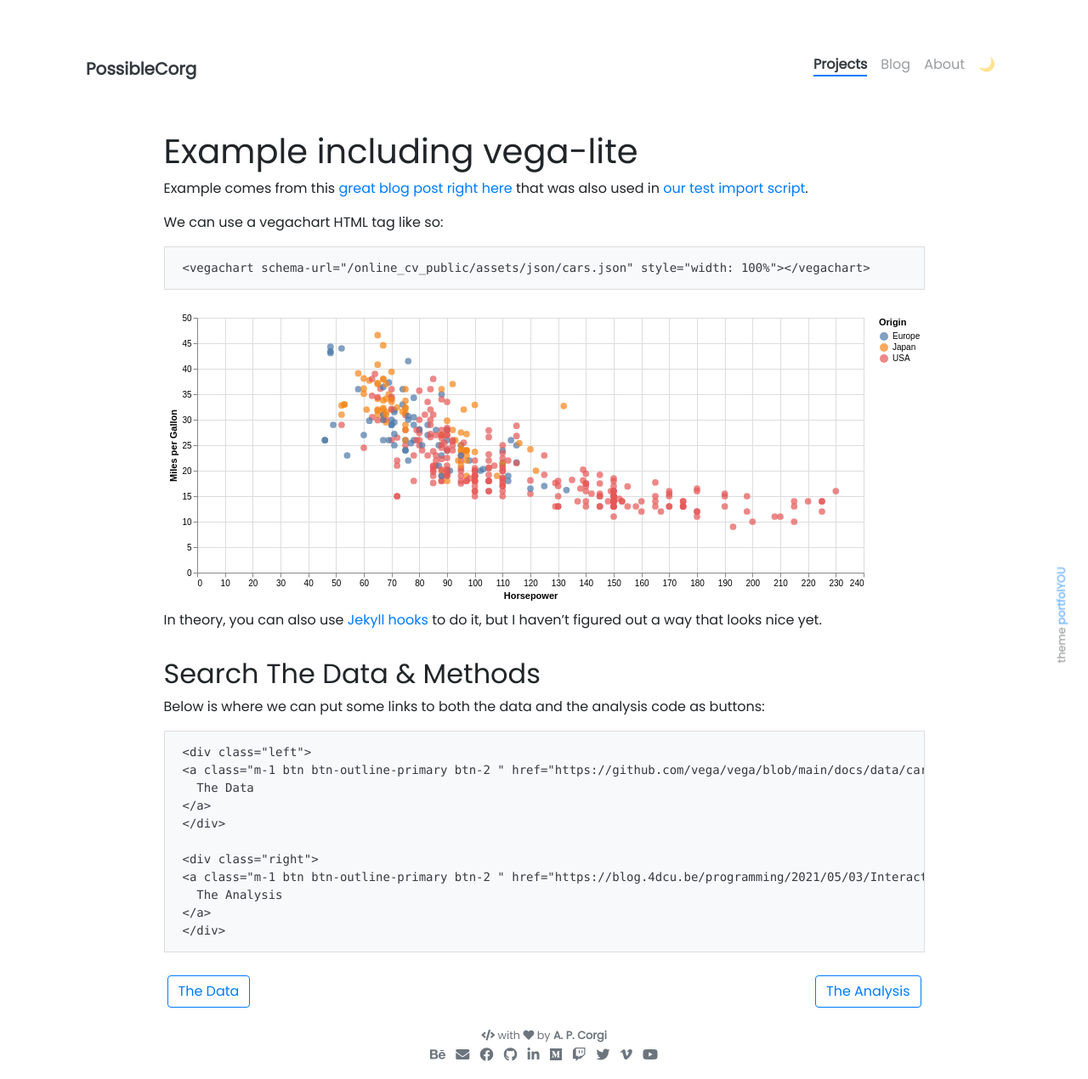
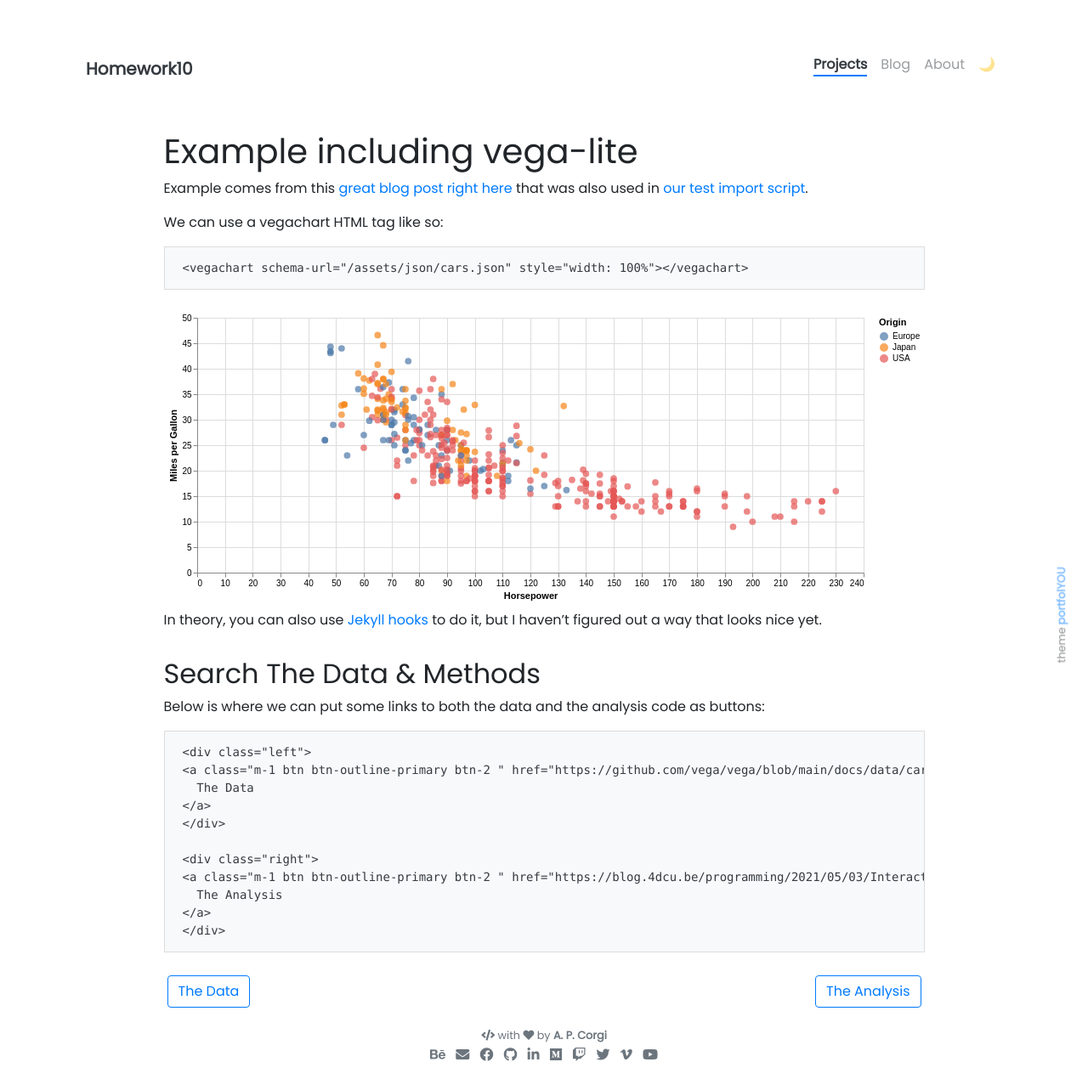
Before and after one commit to khedkar2/khedkar2.github.io, a Jekyll site: the page built from _projects/1_Vega_lite_project.md, in a window 1280 px wide. Shown: the whole page at 85% size. Built offline with Jekyll 4.4.1, drawn with Linux system fonts in a browser that asks for light colours; nearby versions of some CDN libraries.

Commit message:
2st commit

```diff
--- a/_config.yml
+++ b/_config.yml
@@ -5,12 +5,12 @@
 # NOTE: it looks like you need to rebuild + repush everytime you update this _config.yml file
 
 ### Site Settings ###
-title               : PossibleCorg
+title               : Homework10
 description         : >-
                       I may or may not be a corgi.
-baseurl             : "/online_cv_public"   # Change to empty quotes if you are hosting your site at <your-username>.github.io directly,
+baseurl             : ""   # Change to empty quotes if you are hosting your site at <your-username>.github.io directly,
 #                                             otherwise will be hosted at <your-username>.github.io/{{base_url}}
-repository          : jnaiman               # Change to <your-username>/<your-username>.github.io (or remove it if you don't need remote projects)
+repository          :                # Change to <your-username>/<your-username>.github.io (or remove it if you don't need remote projects)
 open_new_tab        : false                             # Opens external URLs in new tab (works for posts, projects and navbar only)
 
 
```
Also changed, not shown: 4 other files.
